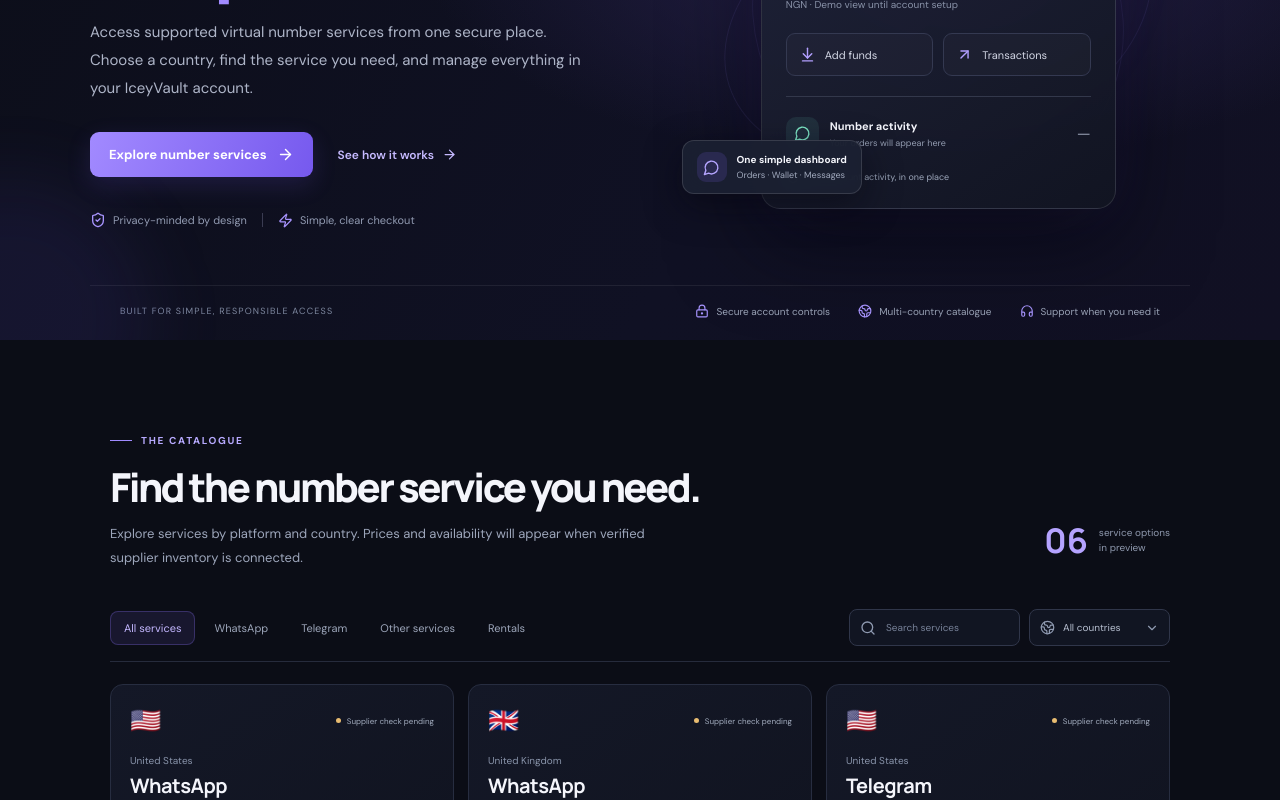
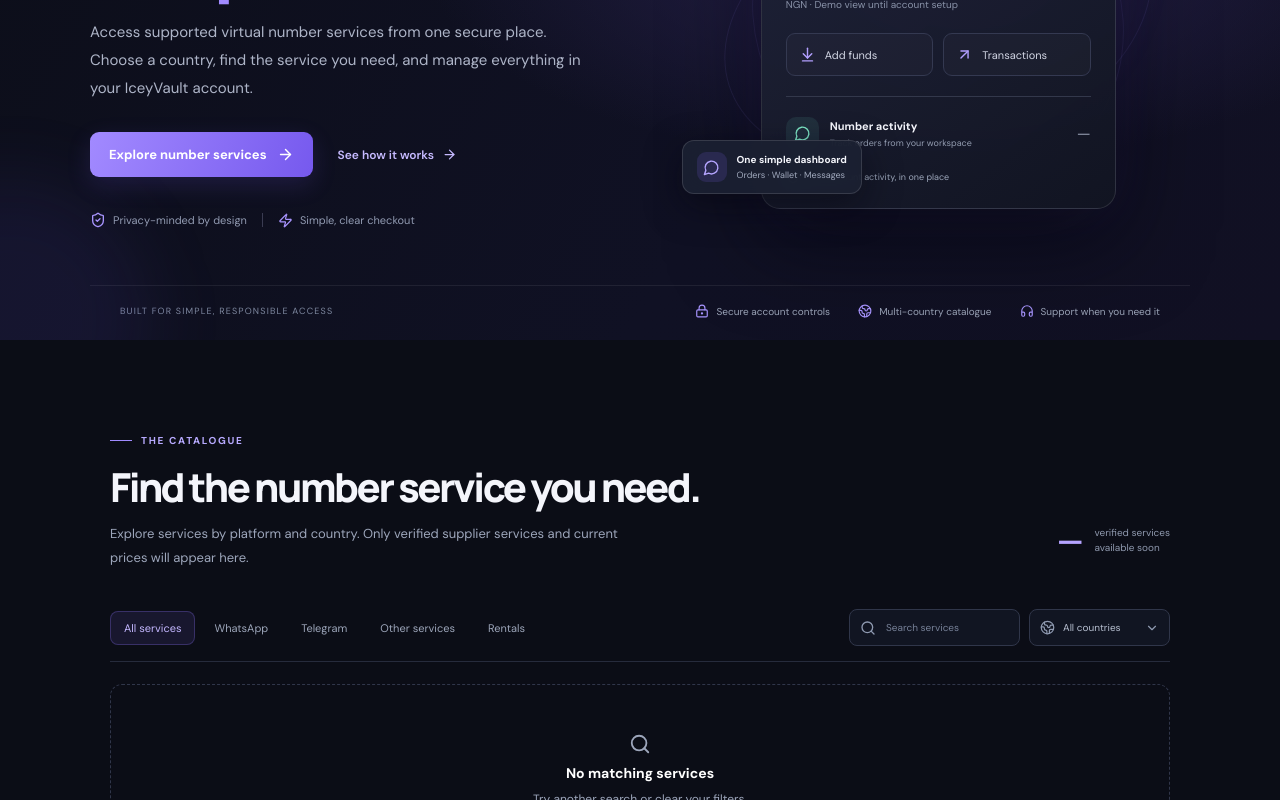
Before and after one commit to kingayplatinum/Iceyvault, a Next.js app: page / in a window 1280 px wide. Shown: the part 380-1180 px from the top of the page. Built offline with nearby package versions, Linux system fonts and the light colour scheme.

Commit message:
polish(site): remove unverified catalogue and preview claims

```diff
--- a/src/app/page.tsx
+++ b/src/app/page.tsx
@@ -10,14 +10,7 @@ import {
 type Category = "All services" | "WhatsApp" | "Telegram" | "Other services" | "Rentals";
 type Offer = { id: string; country: string; flag: string; service: string; kind: string; category: Category; detail: string; };
 
-const offers: Offer[] = [
-  { id: "us-wa", country: "United States", flag: "🇺🇸", service: "WhatsApp", kind: "SMS activation", category: "WhatsApp", detail: "US number · One-time verification" },
-  { id: "uk-wa", country: "United Kingdom", flag: "🇬🇧", service: "WhatsApp", kind: "SMS activation", category: "WhatsApp", detail: "UK number · One-time verification" },
-  { id: "us-tg", country: "United States", flag: "🇺🇸", service: "Telegram", kind: "SMS activation", category: "Telegram", detail: "US number · One-time verification" },
-  { id: "uk-tg", country: "United Kingdom", flag: "🇬🇧", service: "Telegram", kind: "SMS activation", category: "Telegram", detail: "UK number · One-time verification" },
-  { id: "us-other", country: "United States", flag: "🇺🇸", service: "Other platforms", kind: "SMS activation", category: "Other services", detail: "US number · Supported services" },
-  { id: "uk-rent", country: "United Kingdom", flag: "🇬🇧", service: "Private number", kind: "Number rental", category: "Rentals", detail: "UK number · Rental options" },
-];
+const offers: Offer[] = [];
 
 const categories: Category[] = ["All services", "WhatsApp", "Telegram", "Other services", "Rentals"];
 
@@ -72,7 +65,7 @@ export default function Home() {
               <div className="balance-caption">NGN · Demo view until account setup</div>
               <div className="wallet-actions"><a href="/account"><ArrowDownToLine size={17} /><span>Add funds</span></a><a href="/dashboard"><ArrowUpRight size={17} /><span>Transactions</span></a></div>
               <div className="vault-divider" />
-              <div className="activity-row"><div className="activity-icon"><MessageCircle size={17} /></div><div><b>Number activity</b><small>Your orders will appear here</small></div><span className="activity-empty">—</span></div>
+              <div className="activity-row"><div className="activity-icon"><MessageCircle size={17} /></div><div><b>Number activity</b><small>Track orders from your workspace</small></div><span className="activity-empty">—</span></div>
               <div className="card-foot"><ShieldCheck size={14} /> Your account activity, in one place</div>
             </div>
             <div className="floating-chip chip-top"><span className="chip-flag">🇺🇸</span><span><b>United States</b><small>Number services</small></span><BadgeCheck size={16} /></div>
@@ -84,7 +77,7 @@ export default function Home() {
 
       <section className="catalog-section" id="services">
         <div className="section-wrap">
-          <div className="section-heading"><div><div className="eyebrow"><span className="eyebrow-line" /> THE CATALOGUE</div><h2>Find the number<br className="mobile-break" /> service you need.</h2><p>Explore services by platform and country. Prices and availability will appear when verified supplier inventory is connected.</p></div><div className="catalog-count"><b>06</b><span>service options<br />in preview</span></div></div>
+          <div className="section-heading"><div><div className="eyebrow"><span className="eyebrow-line" /> THE CATALOGUE</div><h2>Find the number<br className="mobile-break" /> service you need.</h2><p>Explore services by platform and country. Only verified supplier services and current prices will appear here.</p></div><div className="catalog-count"><b>—</b><span>verified services<br />available soon</span></div></div>
           <div className="catalog-toolbar">
             <div className="category-tabs" role="tablist" aria-label="Filter by service">
               {categories.map((item) => <button key={item} role="tab" aria-selected={category === item} className={category === item ? "category-tab active" : "category-tab"} onClick={() => setCategory(item)}>{item}</button>)}
@@ -126,7 +119,7 @@ export default function Home() {
 
       <section className="trust-section" id="trust"><div className="section-wrap trust-inner"><div><div className="eyebrow"><span className="eyebrow-line" /> BUILT AROUND TRUST</div><h2>Clarity at every<br />step of the journey.</h2><p>IceyVault is being built around transparent service information, responsible access and clear account controls.</p><a className="text-link" href="#help">Learn about our approach <ArrowRight size={15} /></a></div><div className="trust-points"><div><span><ShieldCheck size={20} /></span><section><b>Security-conscious foundations</b><p>Account data and payment operations are designed to be handled separately and securely.</p></section></div><div><span><BadgeCheck size={20} /></span><section><b>Clear service information</b><p>Country, service type, term and availability will be shown before checkout.</p></section></div><div><span><CircleHelp size={20} /></span><section><b>Support and accountability</b><p>Clear order status and support paths help you understand what happens next.</p></section></div></div></div></section>
 
-      <section className="cta-section" id="account"><div className="cta-card"><div className="cta-orb" /><div className="eyebrow"><Sparkles size={14} /> YOUR NEXT STEP</div><h2>Your number services,<br /><span>all in one vault.</span></h2><p>Account registration and live checkout will be enabled in the next build stage.</p><button className="button" disabled>Create account <ArrowRight size={16} /></button><small>Account access is not active in this preview.</small></div></section>
+      <section className="cta-section" id="account"><div className="cta-card"><div className="cta-orb" /><div className="eyebrow"><Sparkles size={14} /> YOUR NEXT STEP</div><h2>Your number services,<br /><span>all in one vault.</span></h2><p>Create your account to access your personal workspace. Live payments and supplier fulfilment will be enabled after secure configuration.</p><a className="button" href="/account">Create account <ArrowRight size={16} /></a><small>Already registered? <a href="/account">Log in</a></small></div></section>
 
       <footer className="site-footer" id="help"><div className="footer-main"><a className="brand" href="#"><span className="brand-mark">i</span><span>icey<span className="brand-accent">vault</span></span></a><p>A simpler home for supported virtual number services.</p><div className="footer-links"><a href="#services">Services</a><a href="#how">How it works</a><a href="#trust">Trust & safety</a><a href="mailto:support@iceyvault.com">Contact</a></div></div><div className="footer-bottom"><span>© {new Date().getFullYear()} IceyVault. All rights reserved.</span><span>Preview environment · Live services not yet connected</span></div></footer>
     </main>
```
